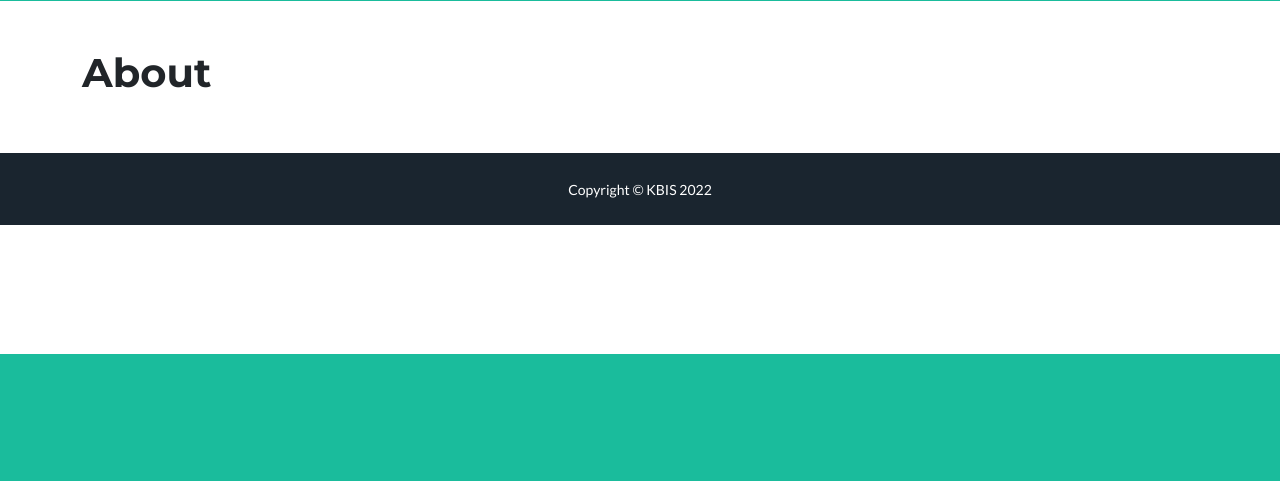
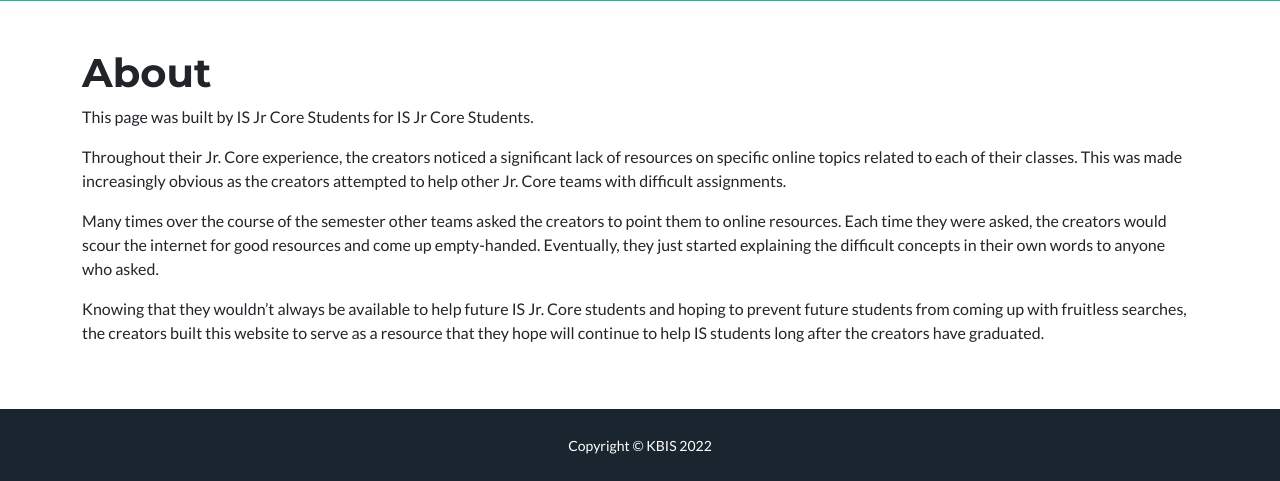
Before and after one commit to toabyu/KBIS-Team3-host, a Django app: page /about in a window 1280 px wide. Shown: the part 446-927 px from the top of the page. Before the commit the page ends 800 px from the top, so only its background shows below. Run offline with Django 4.2, Linux system fonts and the light colour scheme; some libraries are stand-ins or nearby versions.

Commit message:
writing the about page

```diff
--- a/templates/website/about.html
+++ b/templates/website/about.html
@@ -3,4 +3,21 @@
 {% block title %}About{% endblock title %}
 {% block content %}
 <h1>About</h1>
+<p>This page was built by IS Jr Core Students for IS Jr Core Students.</p>
+<p>Throughout their Jr. Core experience, the creators noticed a significant lack of
+    resources on specific online topics related to each of their classes.
+    This was made increasingly obvious as the creators attempted to help other
+    Jr. Core teams with difficult assignments.</p>
+
+<p>Many times over the course of the semester other teams asked
+    the creators to point them to online resources. Each time they were asked,
+    the creators would scour the internet for good resources and come up empty-handed.
+    Eventually, they just started explaining the difficult concepts in their own words to anyone who asked.</p>
+
+<p>
+    Knowing that they wouldn’t always be available to help future IS Jr. Core students
+    and hoping to prevent future students from coming up with fruitless searches,
+    the creators built this website to serve as a resource that they hope will
+    continue to help IS students long after the creators have graduated.
+</p>
 {% endblock %}
```
